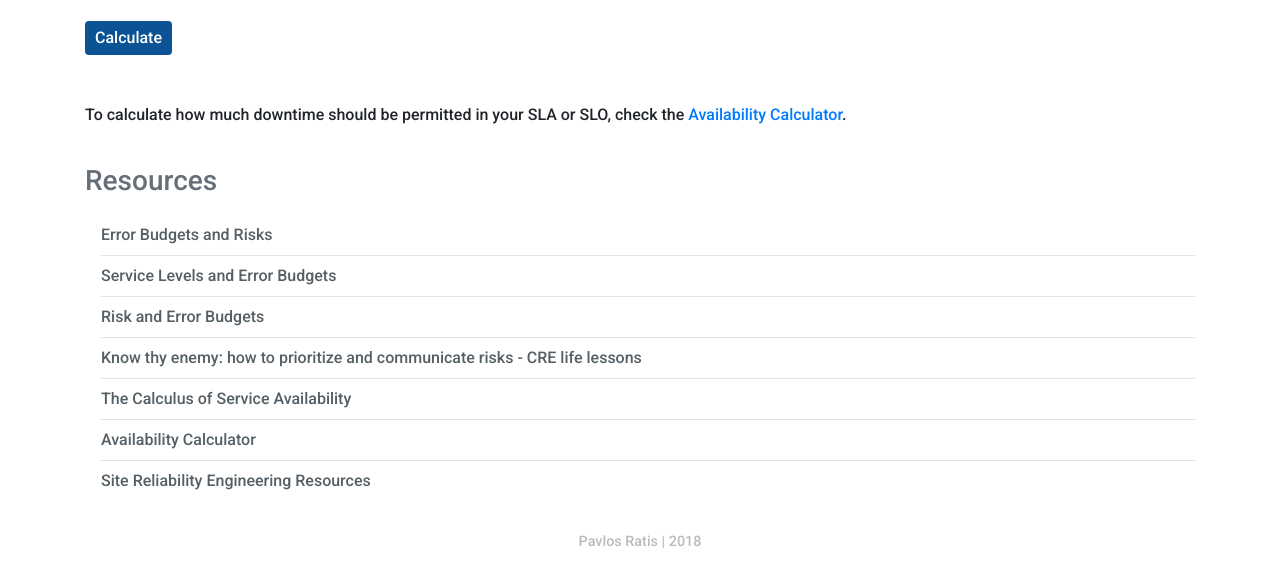
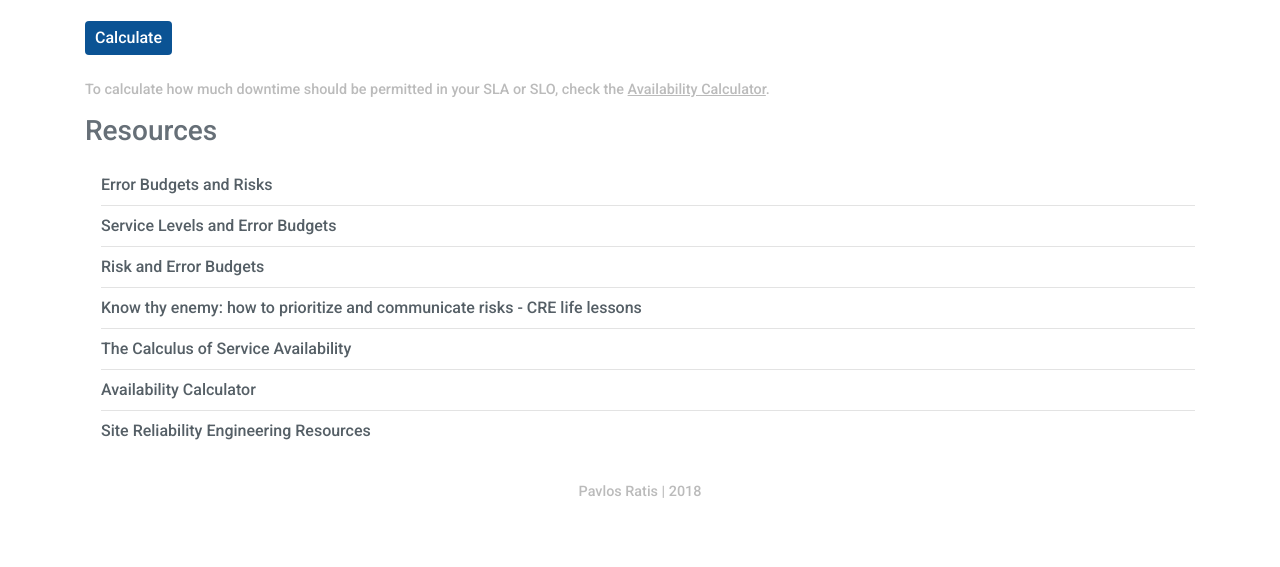
Before and after one commit to dastergon/error-budget-calculator, a plain HTML site: page index.html in a window 1280 px wide. Shown: the part 355-922 px from the top of the page. After the commit the page ends 872 px from the top, so only its background shows below. Drawn offline with nearby package versions, Linux system fonts and the light colour scheme.

Commit message:
add note

```diff
--- a/index.html
+++ b/index.html
@@ -42,10 +42,8 @@
                 </div>
                 <input type="button" value="Calculate" onclick="errorBudgetCalculator()">
             </form>
-            <br />
             <p id="error-budget-table"></p>
-            <p>To calculate how much downtime should be permitted in your SLA or SLO, check the <a href="https://dastergon.gr/availability-calculator/">Availability Calculator</a>.</p>
-            <br />
+            <p id="note">To calculate how much downtime should be permitted in your SLA or SLO, check the <a href="https://dastergon.gr/availability-calculator/">Availability Calculator</a>.</p>
             <h3>Resources</h3>
             <ul>
                 <li>
--- a/static/styles.css
+++ b/static/styles.css
@@ -1,5 +1,5 @@
 @charset "UTF-8";
-@import url("https://fonts.googleapis.com/css?family=Roboto:500,300");
+@import url("https://fonts.googleapis.com/css?family=Roboto:500");
 
 body {
     font-family: "Roboto", Helvetica, sans-serif;
@@ -23,6 +23,21 @@ header p {
     color: #bbb;
     position: relative;
     margin: 0 0 1em 0;
+}
+
+#note {
+    color: #bbb;
+    font-size: 0.9em;
+}
+
+#note a {
+    color: #bbb;
+    text-decoration:underline;
+}
+
+#note a:hover {
+    color: #555f66;
+    text-decoration:underline;
 }
 
 #custom-table {
@@ -80,7 +95,6 @@ input[type=button] {
     cursor: pointer;
 }
 
-
 ul {
 	list-style: none;
 	padding-left: 1em;
```
